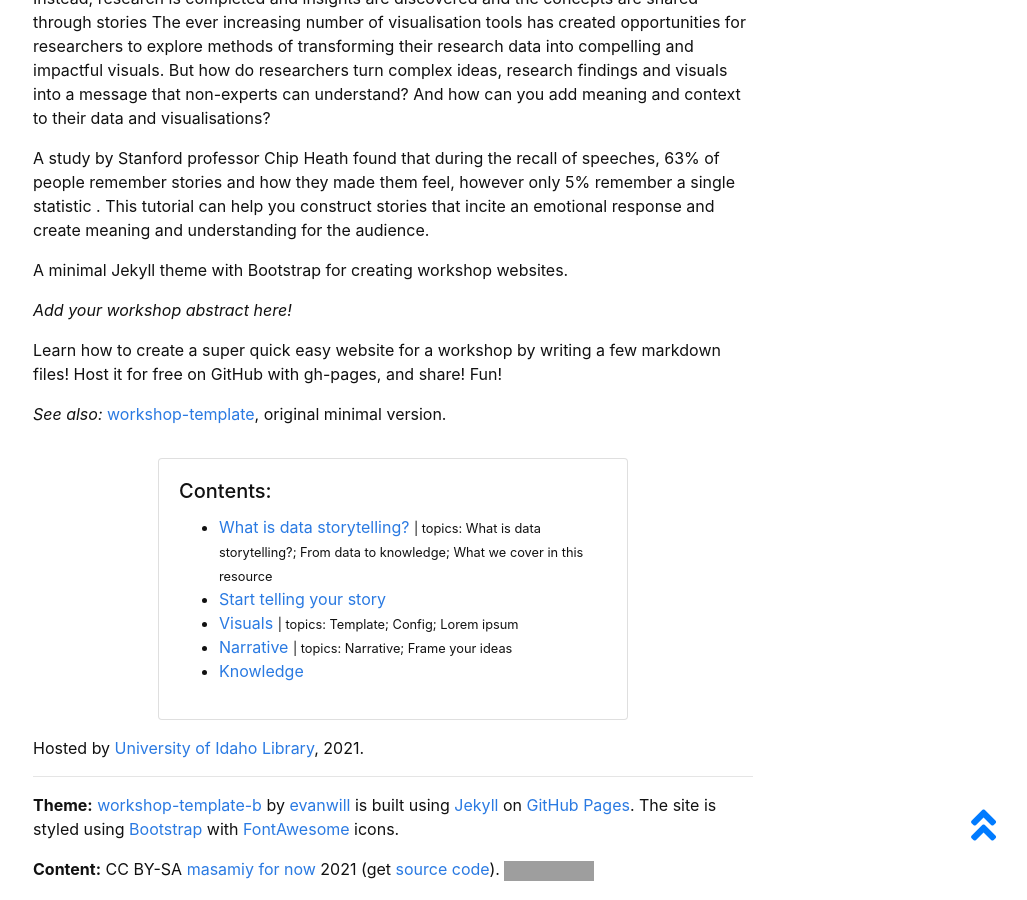
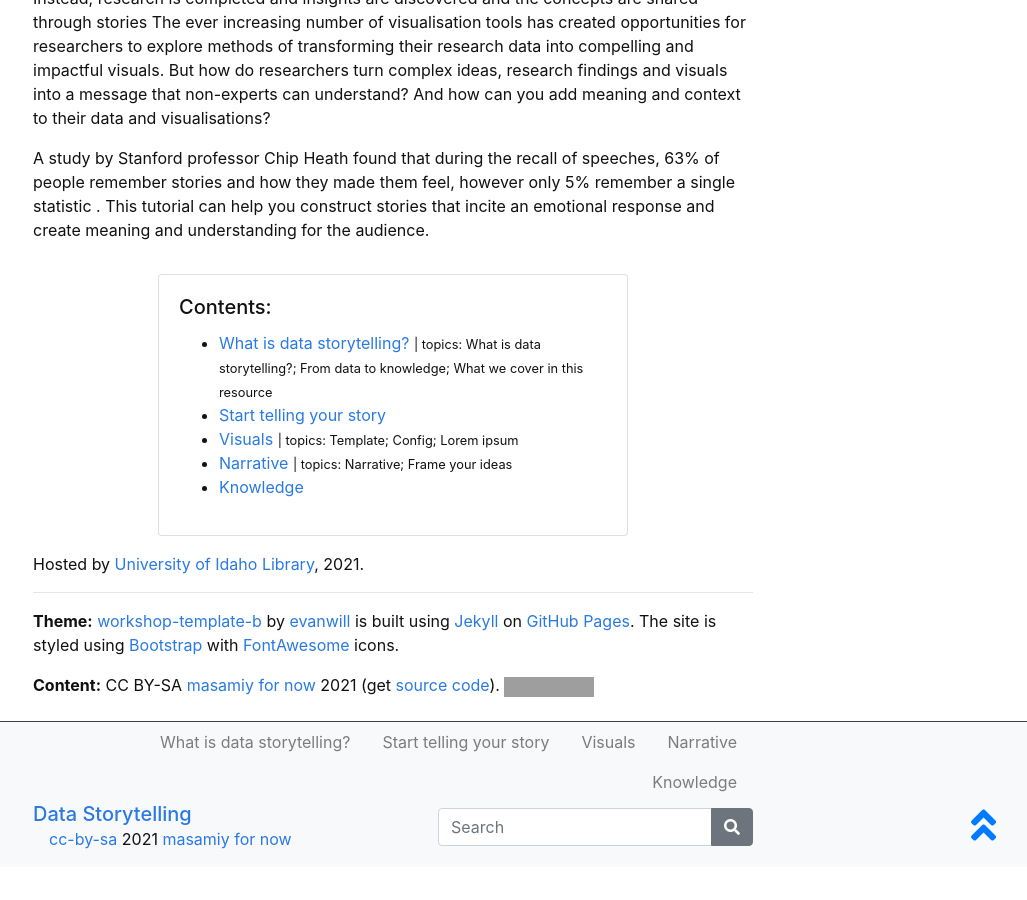
Before and after one commit to masamiy/DataStoryTelling, a Jekyll site: the page built from index.md, in a window 1280 px wide and 900 px high, scrolled down 670 px. Shown: the whole window, without its empty margins (247-1274 px from the left). Built offline with Jekyll 4.4.1, drawn with Linux system fonts in a browser that asks for light colours; after the commit the page ends 1537 px from its top, so only the background shows below that; grey boxes are pictures that could not be loaded.

Commit message:
Update index.md

```diff
--- a/index.md
+++ b/index.md
@@ -15,18 +15,6 @@ The ever increasing number of visualisation tools has created opportunities for
 A study by Stanford professor Chip Heath found that during the recall of speeches, 63% of people remember stories and how they made them feel, however only 5% remember a single statistic .
 This tutorial can help you construct stories that incite an emotional response and create meaning and understanding for the audience.
 
-
-
-A minimal Jekyll theme with Bootstrap for creating workshop websites.
-
-*Add your workshop abstract here!*
-
-Learn how to create a super quick easy website for a workshop by writing a few markdown files!
-Host it for free on GitHub with gh-pages, and share!
-Fun!
-
-*See also:* [workshop-template](https://evanwill.github.io/workshop-template/), original minimal version.
-
 {% include toc.html %}
 
 Hosted by [University of Idaho Library](http://www.lib.uidaho.edu/), {{ site.pub_year }}.
```
